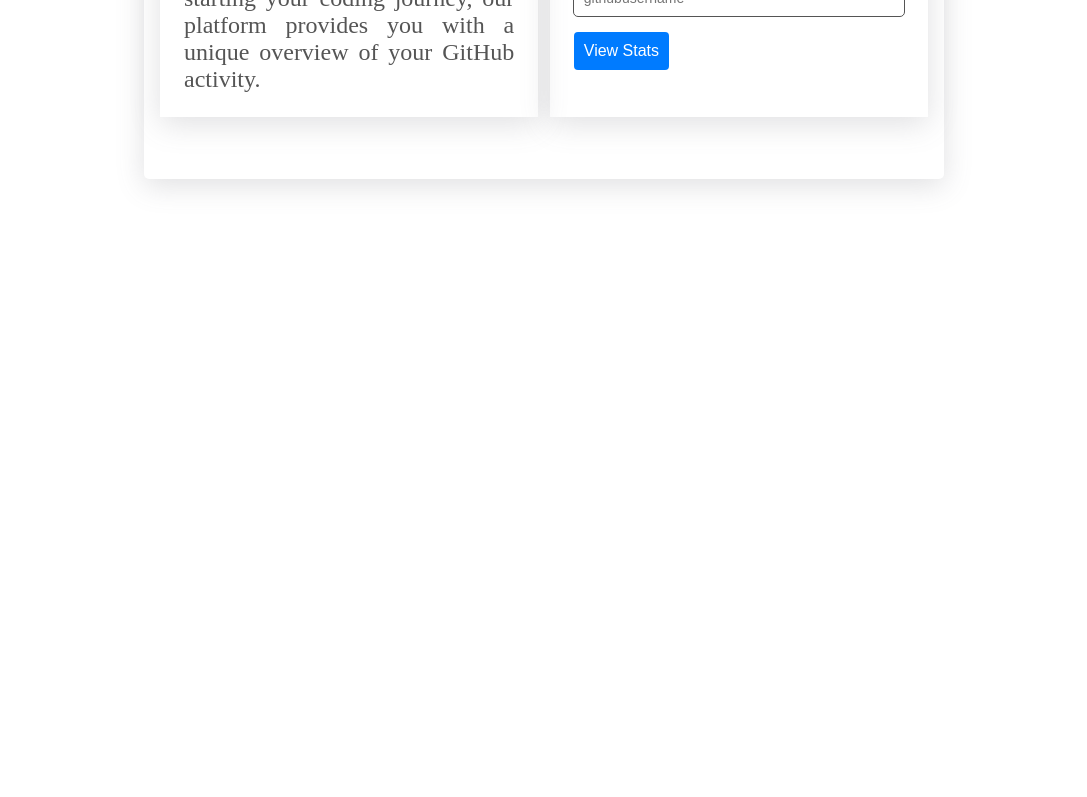
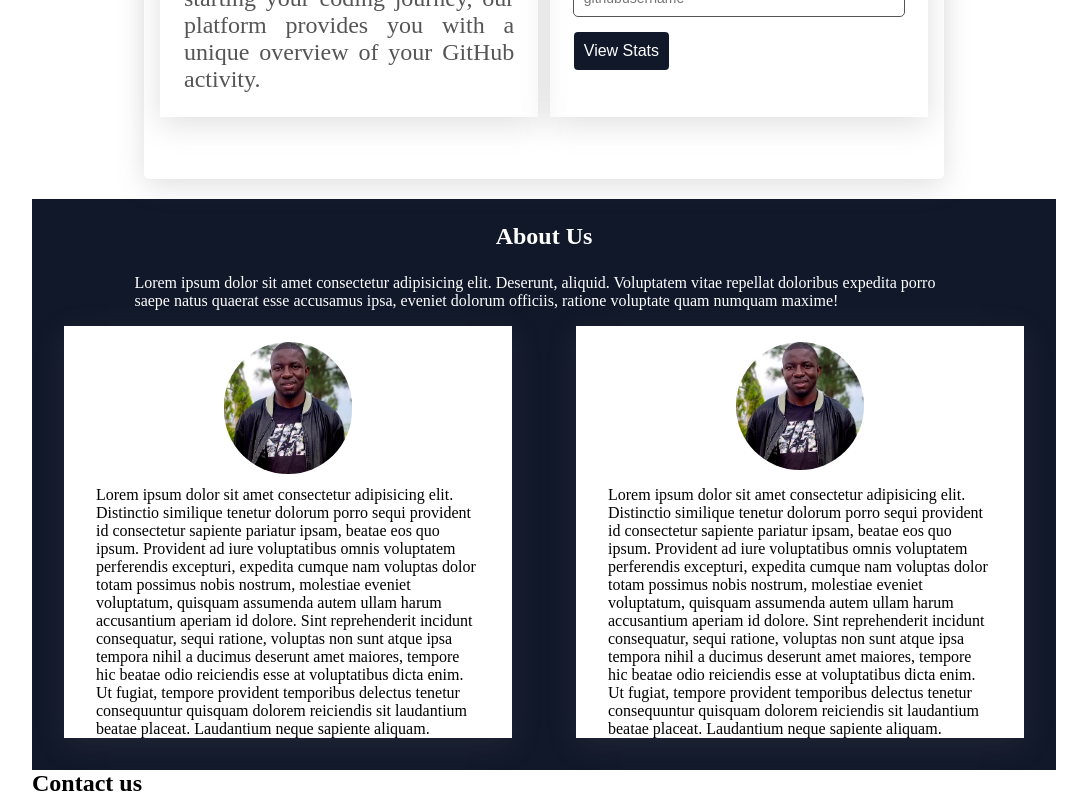
Before and after one commit to dimka90/github-stats, a Flask app: page / in a window 1280 px wide. Shown: the part 507-1304 px from the top of the page, without its empty margins (96-1183 px from the left). Before the commit the page ends 697 px from the top, so only its background shows below. Run offline with Flask 3, Linux system fonts and the light colour scheme.

Commit message:
added the about us section of the page

```diff
--- a/web-flask/static/styles/index.css
+++ b/web-flask/static/styles/index.css
@@ -12,6 +12,7 @@ body{
     height: 100vh; */
 
 
+
 }
 a{
     /* color: white; */
@@ -23,6 +24,7 @@ color:black;
     width:80%;
     max-width: 1500px;
     margin: 0px auto;
+
 }
 
 /* utlity class */
@@ -128,7 +130,7 @@ z-index: 3;
 height:400px;
 width:100%;
 background-color:blue;
-
+margin-bottom: 5em;
 }
 main::before{
 content: ' ';
@@ -202,7 +204,7 @@ input{
 
 }
 button {
-    background-color:  #007BFF;
+    background-color:   #11182A;
     color: #fff;
     padding: 10px;
     border: none;
@@ -219,6 +221,7 @@ label {
     font-size: 1.4rem;
     color: #555;
 }
+
 .instruction,
 .form{
 
@@ -243,7 +246,7 @@ label {
 }
 .greetings
 {
-    background-color:  #007BFF;
+    background-color:    #007BFF;
     color: #fff;
     display: flex;
     justify-content: center;
@@ -343,6 +346,73 @@ table tbody tr:last-of-type {
     border-bottom: 2px solid #007BFF;
 }
 
+.bg_white
+{
+    background-color: white;
+    height: 200px;
+}
+.about_us{
+
+    background-color: #11182A;
+}
+.col
+{
+
+    box-shadow:rgba(100, 100, 111, 0.2) 0px 7px 29px 0px;
+    width:42%;
+    padding-left: 2em;
+    padding-right: 2em;
+    background-color: #fff;
+    margin:0px 2em;
+    margin-bottom: 2em;
+}
+.user_image
+{
+    width: 8rem;
+    height: 8rem;
+margin: 0px auto;
+padding-top: 1em;
+padding-bottom: 1em;
+
+}
+.space-between
+{
+    justify-content: space-between;
+}
+.user_image img
+{
+    border-radius: 100px;
+}
+.pd_top_bottom
+{
+    padding-top: 1em;
+    padding-bottom: 1em;
+}
+.about_us--container
+{
+    background-color: #11182A;
+
+
+}
+.about_title
+{
+    color:white;
+
+    width: 6em;
+    padding: 1em;
+    margin: 0px auto;
+    border-radius: 50px;
+}
+
+.about_title + p{
+    color:white;
+
+}
+.about_us--intro
+{
+
+    margin-bottom: 1em;
+}
 /*
 media query for mobile version */
 
@@ -352,7 +422,7 @@ media query for mobile version */
         transform:rotate(360deg);
     }
 
-    }
+}
 
     .container{
         width: 100%;
@@ -439,12 +509,12 @@ padding-bottom: 0px;
 
     justify-content: start;
 }
+
 .user-card
 {
 	width:75%;
 	left:5%;
 	right:5%;
-	background-color:green;
 }
 .project-card{
      border-radius: 5px;
@@ -452,8 +522,28 @@ padding-bottom: 0px;
      padding: 1rem;
      position:absolute;
      margin-top:3em;
+}
 table
 {
 
 
 }
+.bg_white
+{
+    height: 34em;
+}
+.about_us--container
+{
+    flex-direction: column;
+    background-color: #11182A;
+
+}
+
+.col{
+    width: 65%;
+    margin: 0px auto;
+    margin-bottom: 1em;
+    border-radius: 10px;
+}
+
+}
--- a/web-flask/templates/base.html
+++ b/web-flask/templates/base.html
@@ -27,9 +27,9 @@
 
 
 <ul class="primary-navigation  d-flex" id="primary-navigation" data-visible="false">
-    <li><a href="./templates/index.html">Home</a></li>
-    <li><a href="#">Contact</a></li>
-    <li><a href="#">About</a></li>
+    <li><a href="{{ url_for('index') }}">Home</a></li>
+    <li><a href="">Contact</a></li>
+    <li><a href="#about_us">About</a></li>
 
 </ul>
 </nav>
--- a/web-flask/templates/index.html
+++ b/web-flask/templates/index.html
@@ -1,6 +1,8 @@
 {% extends 'base.html' %}
 {% block content %}
+
 <main class="container">
+
         <video src="../static/video/git.mp4" autoplay muted loop></video>
         <div class="main-section">
 
@@ -33,7 +35,35 @@
         </div>
         <div>
         </div>
+            </main>
+            <section class="bg_white container">
+            </section>
 
-        </main>
+                <section class="about_us container" >
+                    <h2 class="center pd_top_bottom about_title" id="about_us">About Us</h2>
+                    <p class="about_us--intro container">
+                        Lorem ipsum dolor sit amet consectetur adipisicing elit. Deserunt, aliquid. Voluptatem vitae repellat doloribus expedita porro saepe natus quaerat esse accusamus ipsa, eveniet dolorum officiis, ratione voluptate quam numquam maxime!
+                    </p>
+                    <div class="d-flex space-between about_us--container">
+                        <div class="col">
+                            <div class="user_image center"><img src="../static/images/passport.jpg" alt="">
+                            </div>
+                            <p> Lorem ipsum dolor sit amet consectetur adipisicing elit. Distinctio similique tenetur dolorum porro sequi provident id consectetur sapiente pariatur ipsam, beatae eos quo ipsum. Provident ad iure voluptatibus omnis voluptatem perferendis excepturi, expedita cumque nam voluptas dolor totam possimus nobis nostrum, molestiae eveniet voluptatum, quisquam assumenda autem ullam harum accusantium aperiam id dolore. Sint reprehenderit incidunt consequatur, sequi ratione, voluptas non sunt atque ipsa tempora nihil a ducimus deserunt amet maiores, tempore hic beatae odio reiciendis esse at voluptatibus dicta enim. Ut fugiat, tempore provident temporibus delectus tenetur consequuntur quisquam dolorem reiciendis sit laudantium beatae placeat.
+                                Laudantium neque sapiente aliquam.
+                            </p>
+                        </div>
+                        <div class="col">
+                            <div class="user_image d-flex">
+                                <img src="../static/images/passport.jpg" alt="">
+                            </div>
+                            <p> Lorem ipsum dolor sit amet consectetur adipisicing elit. Distinctio similique tenetur dolorum porro sequi provident id consectetur sapiente pariatur ipsam, beatae eos quo ipsum. Provident ad iure voluptatibus omnis voluptatem perferendis excepturi, expedita cumque nam voluptas dolor totam possimus nobis nostrum, molestiae eveniet voluptatum, quisquam assumenda autem ullam harum accusantium aperiam id dolore. Sint reprehenderit incidunt consequatur, sequi ratione, voluptas non sunt atque ipsa tempora nihil a ducimus deserunt amet maiores, tempore hic beatae odio reiciendis esse at voluptatibus dicta enim. Ut fugiat, tempore provident temporibus delectus tenetur consequuntur quisquam dolorem reiciendis sit laudantium beatae placeat.
+                                Laudantium neque sapiente aliquam.
+                            </p>
+                        </div>
+                    </div>
+                </section>
 
+            <section class="contact_us container">
+                <h2>Contact us</h2>
+            </section>
         {% endblock %}
--- a/web-flask/templates/projects.html
+++ b/web-flask/templates/projects.html
@@ -20,6 +20,6 @@
     </tr>
 {% endfor %}
 </table>
-<button id="btn-project">View Projects</a> </button>
+<button "><a href ="{{ url_for("index") }} ">Home</a> </button>
 </div>
  {% endblock %}
```
Also changed, not shown: web-flask/static/images/passport.jpg (added). Lines whose indentation alone changed are shown as unchanged.
